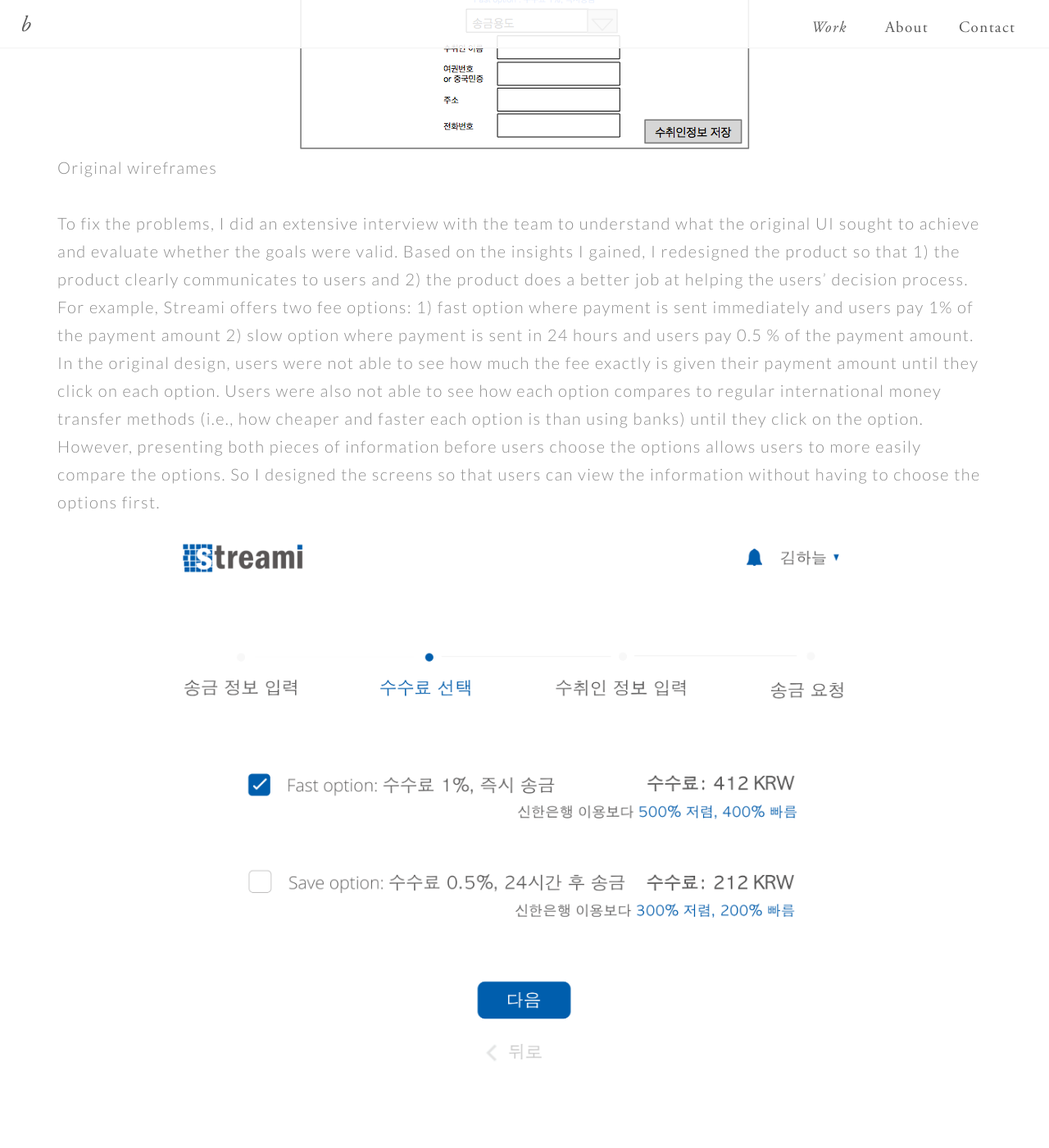
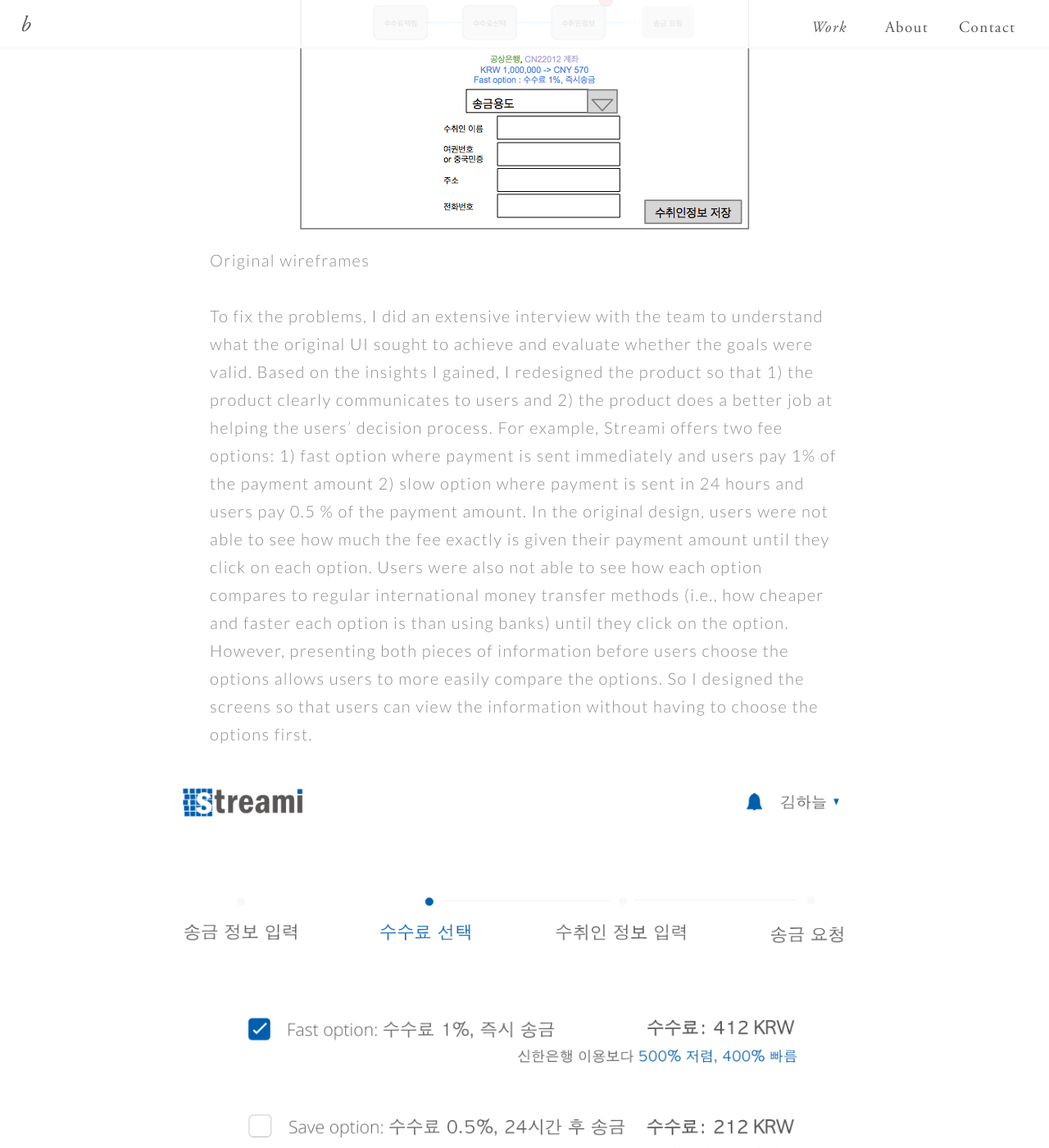
Before and after one commit to bkwon0402/bkwon0402.github.io, a Jekyll site: the page built from item/streami.md, in a window 1280 px wide and 1400 px high, scrolled down 1140 px. Shown: the whole window at 82% size. Built offline with Jekyll 4.4.1, drawn with Linux system fonts in a browser that asks for light colours; some of the changed text lies outside the part shown.

Commit message:
css work

```diff
--- a/item/streami.md
+++ b/item/streami.md
@@ -6,23 +6,25 @@
 ---
 # The Challenge
 
-I worked with Streami to design their demo product. Streami reduces international money transfer fees using blockchain technology. In the demo product, users choose one of Streami's fee options to send an international money transfer.
+<div class="small_container">
+	I worked with Streami to design their demo product. Streami reduces international money transfer fees using blockchain technology. In the demo product, users choose one of Streami's fee options to send an international money transfer.
 
-<hr class="style-six">
+	<hr class="style-six">
 
-The company had wireframes designed when I joined. However, things were confusing. For example, I had difficulty understanding the ideas that the graphics were supposed to communicate and the copy was confusing.
+	The company had wireframes designed when I joined. However, things were confusing. For example, I had difficulty understanding the ideas that the graphics were supposed to communicate and the copy was confusing.
+</div>
 
 <div class="text_center">
 
 	<img src="/images/streami1.png" style="margin-bottom: 55px">
-<br>
-<img src="/images/streami2.png" style="">
-
+	<br>
+	<img src="/images/streami2.png" style="">
 
 </div>
 
 
-<p class="streamicaption">Original wireframes</p>
+<div class="small_container">
+	<p class="streamicaption">Original wireframes</p>
 
 <br>
 
@@ -33,15 +35,20 @@
 In the original design, users were not able to see how much the fee exactly is given their payment amount until they click on each option. Users were also not able to see how each option compares to regular international money transfer methods (i.e., how cheaper and faster each option is than using banks) until they click on the option.
 
 However, presenting both pieces of information before users choose the options allows users to more easily compare the options. So I designed the screens so that users can view the information without having to choose the options first.
+</div>
 
 <img src="/images/step2.png" width="100%" style="margin-bottom:55px">
-<p class="newdesigncaption">The new design allows users to more easily compare the options. </p>
+
+
+<div class="small_container">
+	<p class="newdesigncaption">The new design allows users to more easily compare the options. </p>
 <br>
 
 Lastly, I worked on visual design to make things look cleaner and more aesthetically appealing.
 
 Here are the final screens.
 <br>
+</div>
 
 <img src="/images/step1.png" width="100%" style="margin-bottom:55px">
 <img src="/images/step2.png" width="100%" style="margin-bottom:55px">
```
